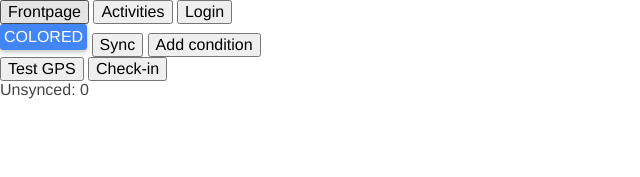
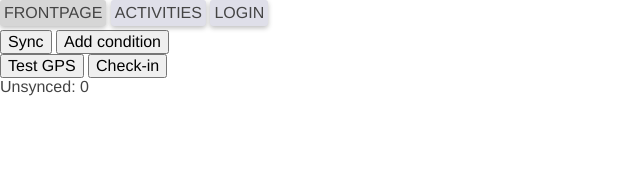
Before and after one commit to renatus/App2, a plain HTML site: page index.html in a window 1280 px wide. Shown: the whole page, without its empty margins (0-640 px from the left). Drawn offline with Linux system fonts and the light colour scheme; a web font is replaced by a local one.

Commit message:
Switch to Material buttons

```diff
--- a/index.html
+++ b/index.html
@@ -54,17 +54,15 @@
         <!--App global menu buttons-->
 
         <!-- Open frontpage -->
-        <button exo-href="/">Frontpage</button>
+        <material-button class="material-button-raised" exo-href="/">Frontpage</material-button>
 
         <!-- Open activities list -->
-        <button exo-href="/activities">Activities</button>
+        <material-button class="material-button-raised" exo-href="/activities">Activities</material-button>
 
         <!-- Open login page -->
-        <button exo-href="/login">Login</button>
+        <material-button class="material-button-raised" exo-href="/login">Login</material-button>
 
         <br>
-
-        <material-button class="material-button-raised material-button-colored" exo-href="/login">Colored</material-button>
 
 
 
```
